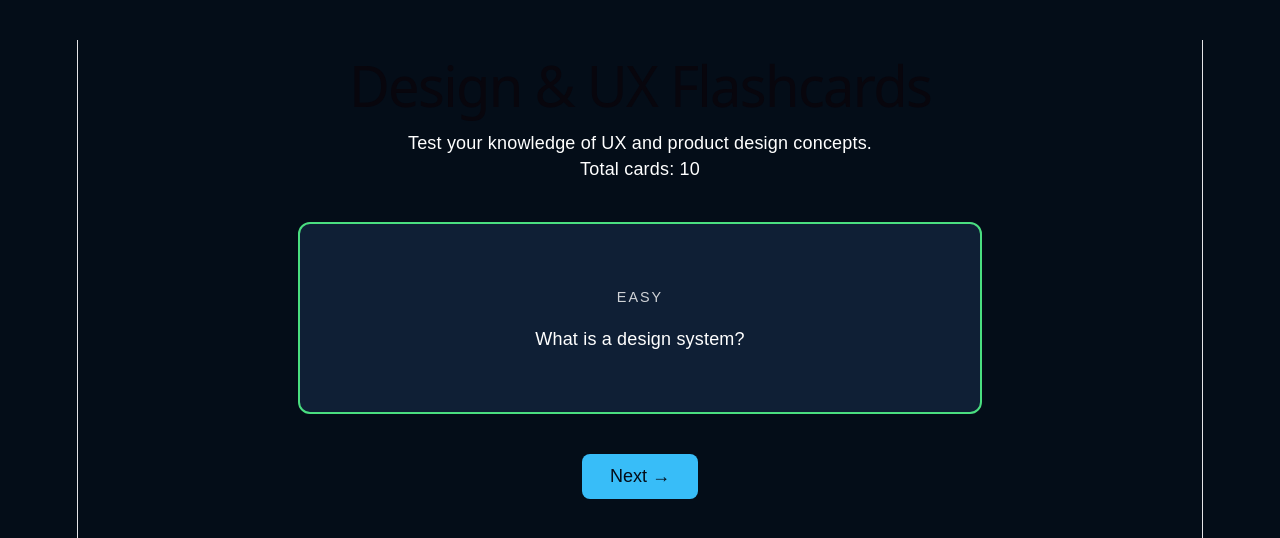
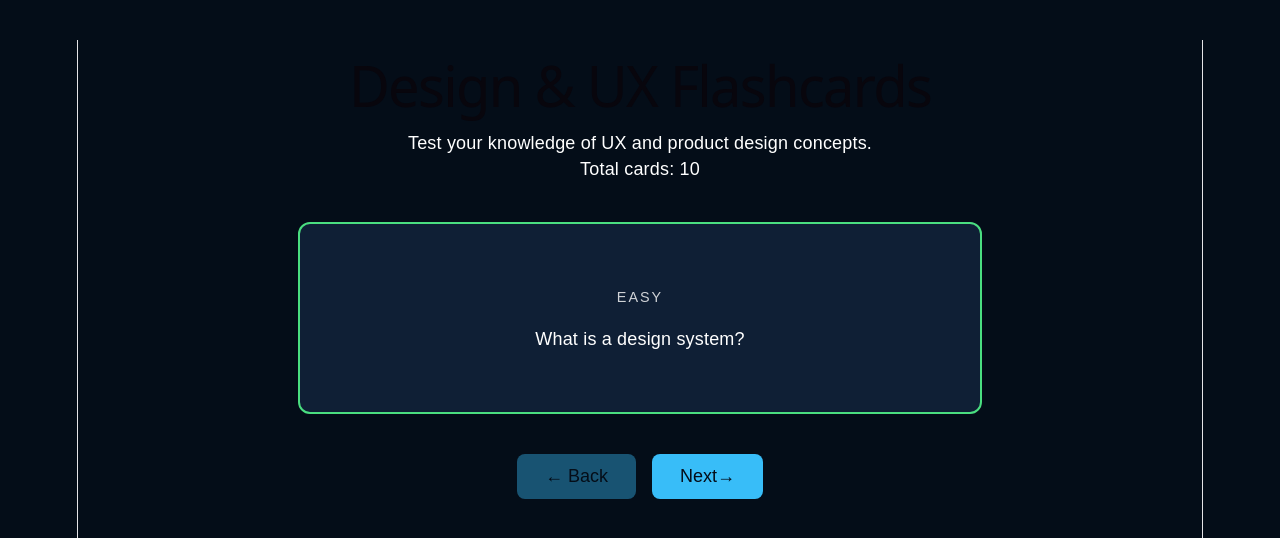
Before and after one commit to kennythedesigner/design_flashcards, a React (Vite) app: page / in a window 1280 px wide. Shown: the top 538 px of the page. Built offline with nearby package versions, Linux system fonts and the light colour scheme.

Commit message:
add sequential navigation with disabled states

```diff
--- a/src/App.css
+++ b/src/App.css
@@ -34,6 +34,16 @@ button {
   opacity: 0.8;
 }
 
+button:disabled {
+  opacity: 0.4;
+  cursor: not-allowed;
+}
+.buttons {
+  display: flex;
+  gap: 16px;
+  justify-content: center;
+}
+
 .Easy {
   border-color: #4ade80;
 }
--- a/src/App.jsx
+++ b/src/App.jsx
@@ -14,9 +14,16 @@ function App() {
   }
 
   function handleNext() {
-    const randomIndex = Math.floor(Math.random() * cards.length)
-    setCurrentIndex(randomIndex)
-    setIsFlipped(false)
+    if (currentIndex < cards.length - 1) {
+      setCurrentIndex(currentIndex + 1);
+      setIsFlipped(false)
+    }
+  }
+  function handleBack () {
+    if (currentIndex > 0) {
+      setCurrentIndex(currentIndex - 1);
+      setIsFlipped(false);
+    }
   }
 
   return (
@@ -28,10 +35,15 @@ function App() {
   question={currentCard.question}
   answer={currentCard.answer}
   isFlipped={isFlipped}
-  onFlip={handleFlip}
+  onFlip={handleNext}
   category={currentCard.category}
 />
-      <button onClick={handleNext}>Next →</button>
+<div className="buttons">
+
+
+      <button onClick={handleBack} disabled={currentIndex === 0}> ← Back </button>
+      <button onClick={handleNext} disabled={currentIndex === cards.length -  1}> Next→ </button>
+      </div>
     </div>
   )
 }
```
Also changed, not shown: 1 other file (tests, documents, lock files or other folders).
